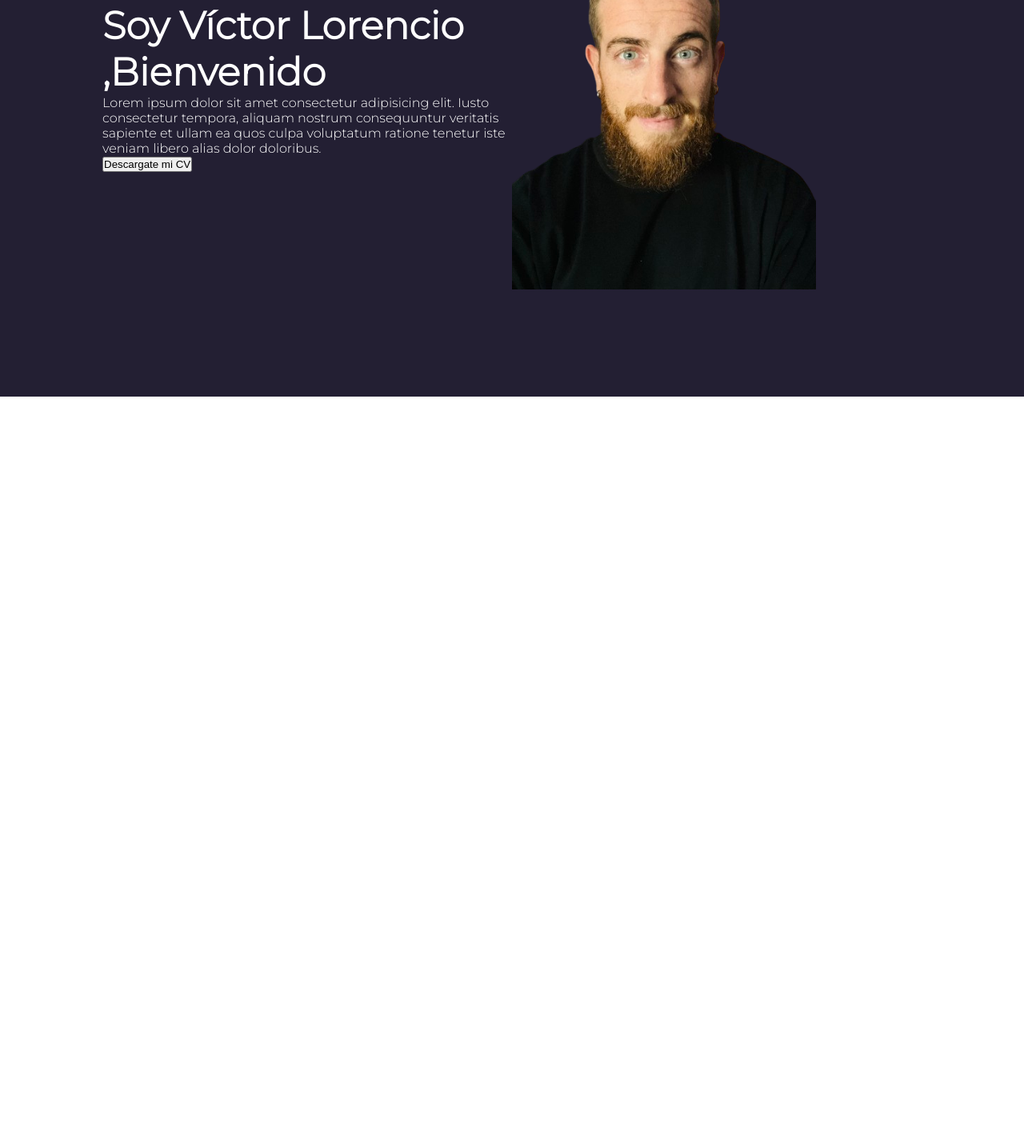
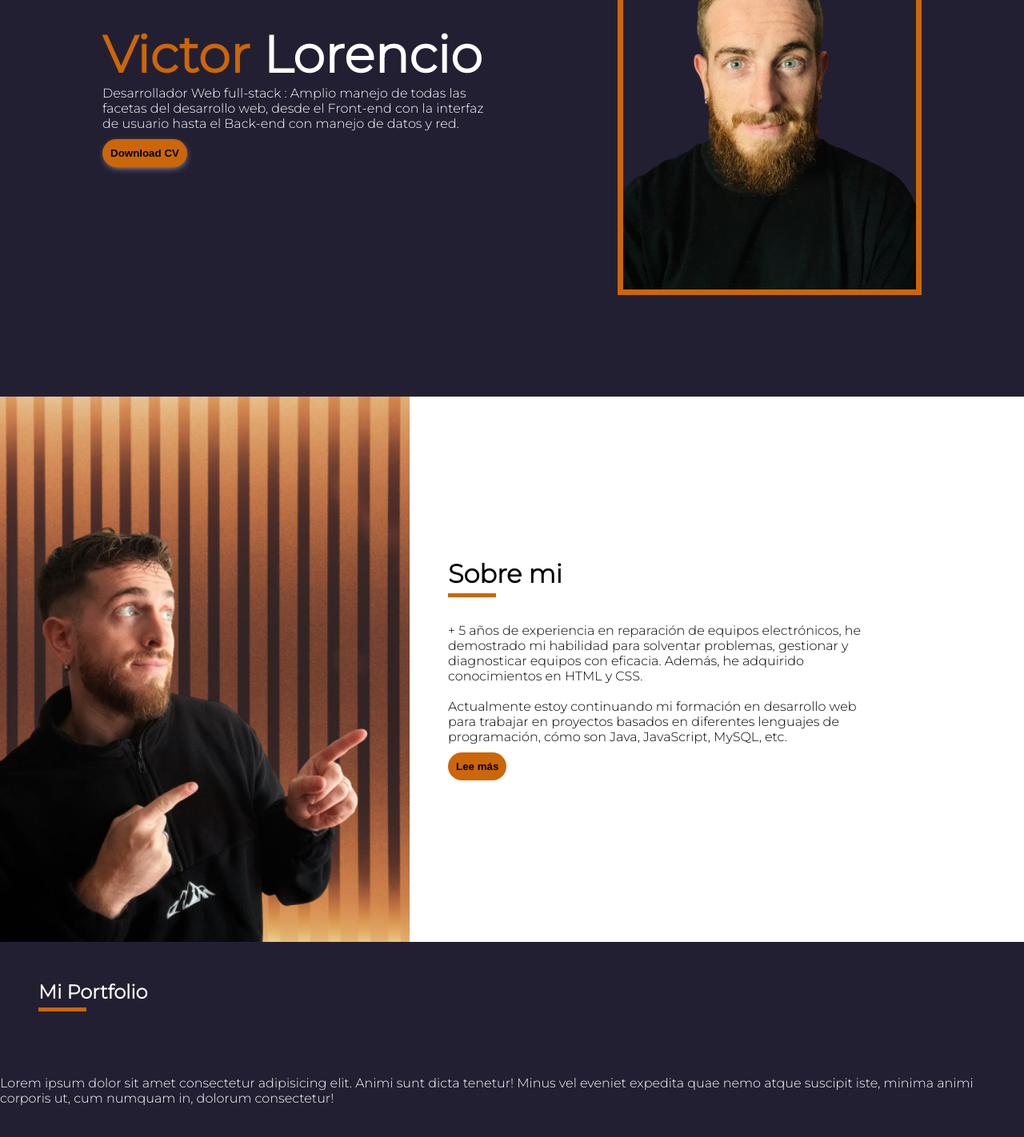
Before and after one commit to muniloper30/Portfolio, a plain HTML site: page index.html in a window 1280 px wide. Shown: the part 304-1726 px from the top of the page at 80% size. Before the commit the page ends 800 px from the top, so only its background shows below. Drawn offline with Linux system fonts and the light colour scheme.

Commit message:
header y about completos

```diff
--- a/css/styles.css
+++ b/css/styles.css
@@ -31,7 +31,13 @@ body{
 
 .brand span {
     color:#cb660a;
+    font-size: 2rem;
 }
+
+.brand h2 {
+    font-size: 2em;
+}
+
 
 
 .menu{
@@ -72,9 +78,74 @@ body{
 
 .main img {
     width: 380px;
+    border: 7px solid #cb660a;
+    height: 500px;
+    margin-left: 10rem;
 }
 
 .info-content h1{
-    font-size: 3em;
+    font-size: 4em;
+}
+.info-content span{
+    color: #cb660a;
+}
 
+.download-cv{
+    padding: 10px 10px;
+    background-color: #cb660a;
+    border:none;
+    border-radius: 20px;
+    margin-top: 10px;
+    cursor: pointer;
+    font-weight: 600;
+    box-shadow: 1px 3px 11px -5px #fff;
 }
+.download-cv:hover{
+    background-color: #fff;
+    box-shadow: none;
+}
+
+.about {
+  display: grid;
+  grid-template-columns:repeat(10,1fr);
+  width: 100vw;
+  align-items: center;
+}
+
+.about img {
+    width: 100%;
+    grid-column: 1/5;
+}
+
+
+.divider{
+    background-color: #cb660a;
+    width: 60px;
+    height: 5px;
+    margin-bottom: 2em;
+    margin-top: 5px;
+}
+
+.about-info{
+    grid-column: 5/10;
+    padding: 3em;
+}
+
+
+.about-info h2 {
+     font-size: 2em;
+    }
+
+ .portfolio{
+    width: 100vw;
+    height: 100vh;
+    background-color: #231f33;
+    color:#fff;
+ }
+
+ .portfolio-heading{
+    display: flex;
+    align-items: flex-start;
+    flex-direction: column;
+    padding:3em;
+ }
--- a/index.html
+++ b/index.html
@@ -28,16 +28,35 @@
     <!-- Contenido principal Main -->
     <main class="main">
       <div class="info-content">
-        <h1>Soy Víctor Lorencio <span>,Bienvenido</span> </h1>
-        <p>Lorem ipsum dolor sit amet consectetur adipisicing elit. Iusto consectetur tempora, aliquam nostrum consequuntur veritatis sapiente et ullam ea quos culpa voluptatum ratione tenetur iste veniam libero alias dolor doloribus.</p>
+        <h1><span>Victor</span> Lorencio </h1>
+        <p>Desarrollador Web full-stack : Amplio manejo de todas las facetas del desarrollo web, desde el Front-end con la interfaz de usuario hasta el Back-end con manejo de datos y red. </p>
         <a download href="#">
-            <button>Descargate mi CV</button>
+            <button class="download-cv">Download CV</button>
         </a>
       </div>
-    <img src="./img/imgMain.png" alt="">
+    <img src="./img/imgMain.png" alt="Victor Lorencio picture">
 </main>
 </div>
-
+<div class="about">
+    <img src="./img/imgAbout.png" alt="Victor Lorencio picture 2">
+    <div class="about-info">
+        <h2>Sobre mi</h2>
+        <div class="divider"></div>
+        <p>+ 5 años de experiencia en reparación de equipos electrónicos, he demostrado mi habilidad para solventar problemas, gestionar y diagnosticar equipos con eficacia. Además, he adquirido conocimientos  en HTML y CSS. </p>
+        <br>
+        <p>Actualmente estoy continuando mi formación en desarrollo web para trabajar en proyectos basados en diferentes lenguajes de programación, cómo son Java, JavaScript, MySQL, etc.</p>
+        <a href="https://www.linkedin.com/in/victorlorencio/"><button class="download-cv">Lee más</button></a>
+    </div>
+</div>
+<div class="portfolio">
+    <div class="portfolio-heading">
+        <h2>Mi Portfolio</h2>
+        <div class="divider"></div>
+    </div>
+    <div class="container">
+        <p>Lorem ipsum dolor sit amet consectetur adipisicing elit. Animi sunt dicta tenetur! Minus vel eveniet expedita quae nemo atque suscipit iste, minima animi corporis ut, cum numquam in, dolorum consectetur!</p>
+    </div>
+</div>
 
 
 
```
Also changed, not shown: img/imgAbout.png (added), img/imgKeepTouch.png (added).
